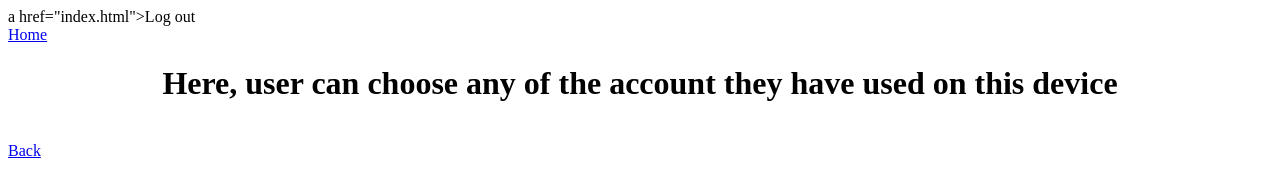
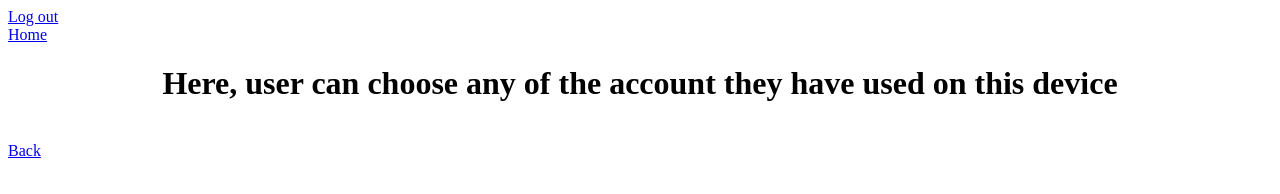
Before and after one commit to ykamani/email_services, a plain HTML site: page switch.html in a window 1280 px wide. Drawn offline with Linux system fonts and the light colour scheme.

Commit message:
Update switch.html

```diff
--- a/switch.html
+++ b/switch.html
@@ -3,7 +3,7 @@
 	<head>
 	</head>
 	<body>
-		a href="index.html">Log out</a>
+		<a href="index.html">Log out</a>
 	<br>
 	<a href="home.html">Home</a>
 	<br>
```
